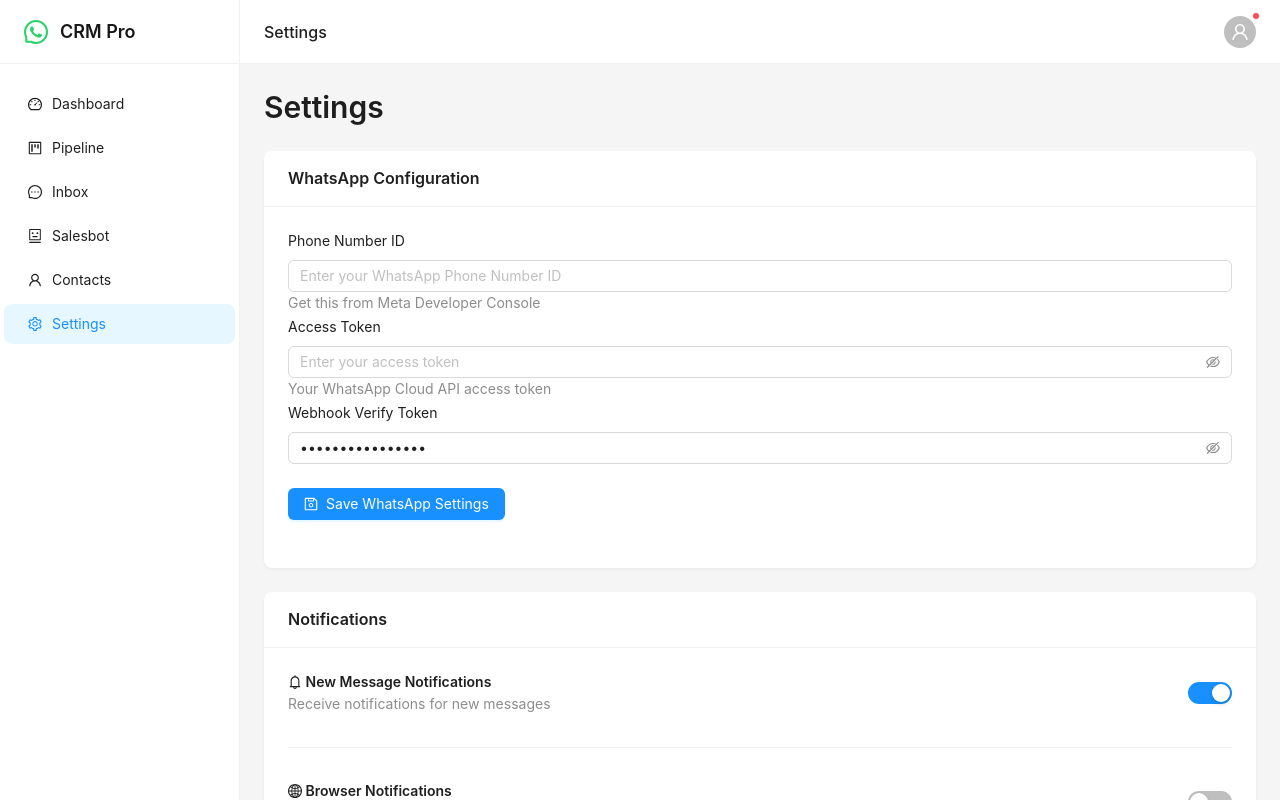
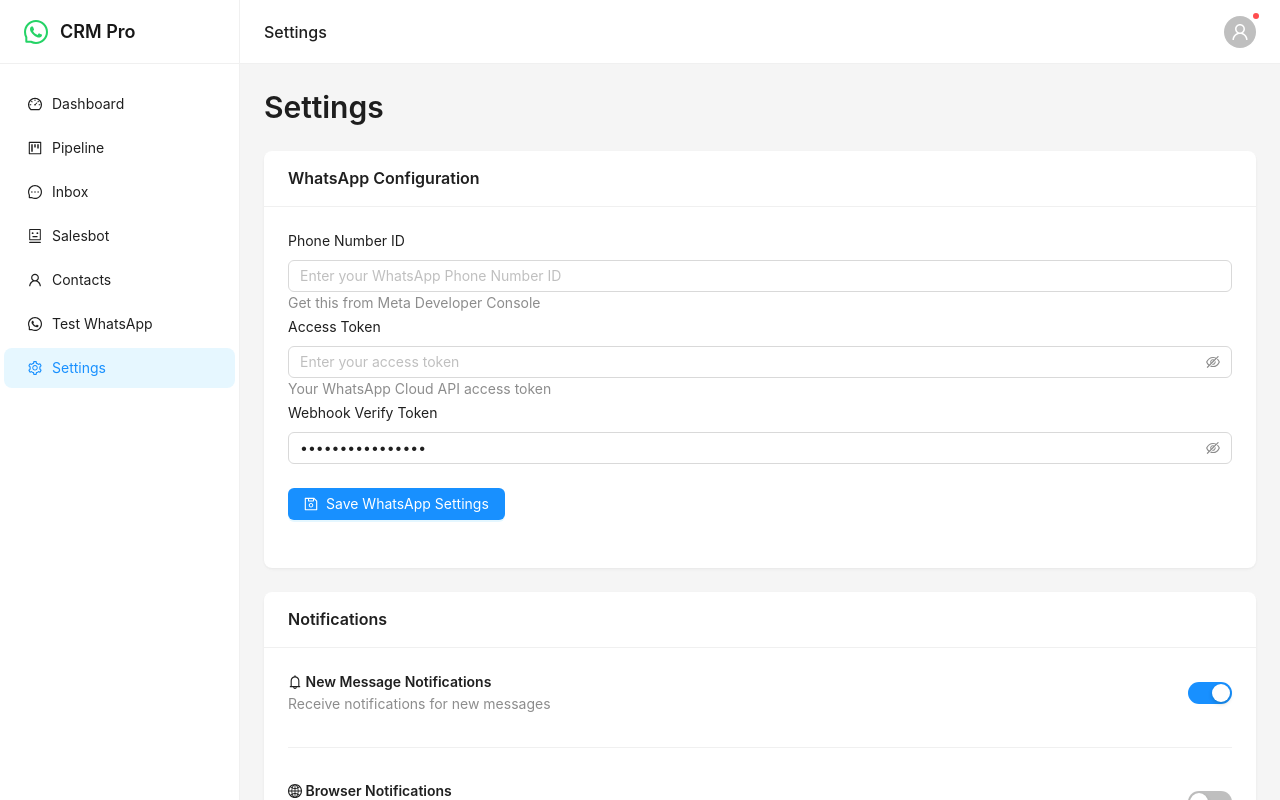
Before and after one commit to tlgselvi/crm-pro-whatsapp, a Next.js app: page /settings in a window 1280 px wide. Shown: the top 800 px of the page. Built offline with nearby package versions, Linux system fonts and the light colour scheme.

Commit message:
Add Test WhatsApp menu item to sidebar

```diff
--- a/src/components/MainLayout.tsx
+++ b/src/components/MainLayout.tsx
@@ -48,6 +48,11 @@
         key: '/contacts',
         icon: <UserOutlined />,
         label: 'Contacts',
+    },
+    {
+        key: '/test-whatsapp',
+        icon: <WhatsAppOutlined />,
+        label: 'Test WhatsApp',
     },
     {
         key: '/settings',
```
